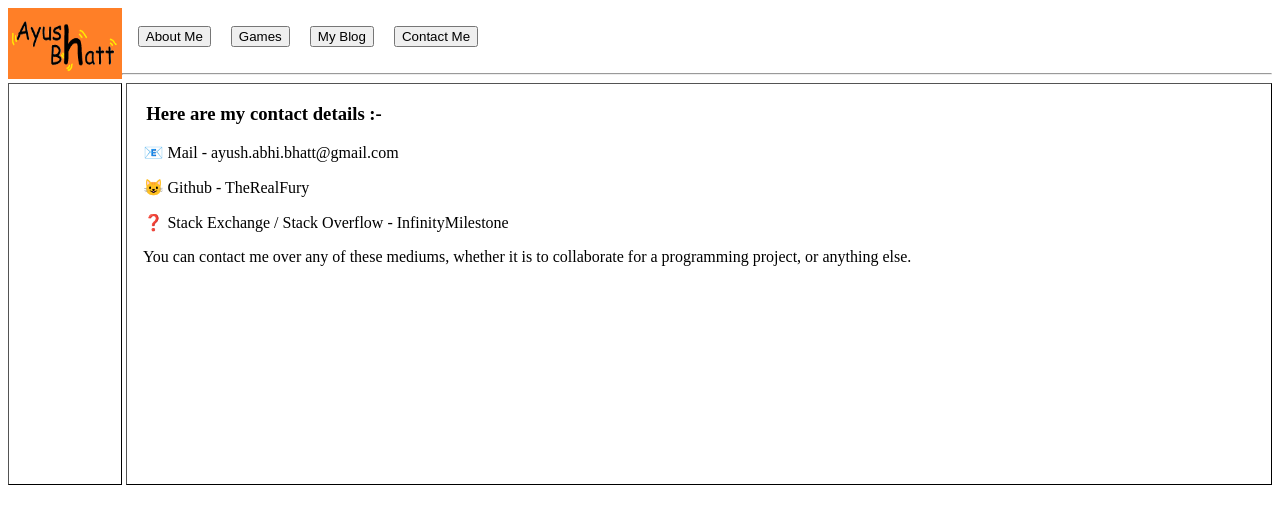
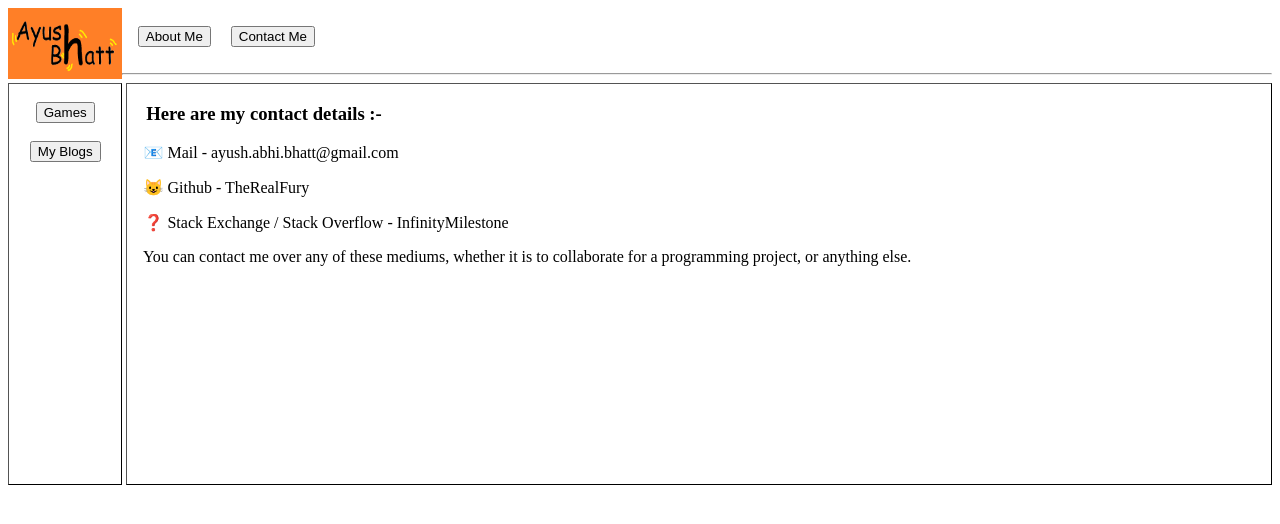
Before and after one commit to TheRealFury/Contact-Me, a plain HTML site: page index.html in a window 1280 px wide. Drawn offline with Linux system fonts and the light colour scheme.

Commit message:
Updated side <div> with links

```diff
--- a/index.html
+++ b/index.html
@@ -34,14 +34,14 @@
     <a href="https://ayushbhatt.in"><img src="AyushLogo.png" alt="logo" height="9%" width="9%" style="float:left"></a>
     <br> &nbsp; &nbsp;
     <a href="https://ayushbhatt.in/About-Me"><button>About Me</button></a> &nbsp; &nbsp;
-    <a href="https://ayushbhatt.in/Games"><button>Games</button></a> &nbsp; &nbsp;
-    <a href="https://huntingeastereggs.blogspot.com"><button>My Blog</button></a> &nbsp; &nbsp;
     <a href="https://ayushbhatt.in/Contact-Me"><button>Contact Me</button></a> <br><br>
     <hr>
 </head>
 <body>
   <div style="display: flex; flex-direction: row;" hidden>
   <div class="sideDiv">
+    <br> <a href="https://ayushbhatt.in/Games"><button>Games</button></a>
+    <br> <br> <a href="https://ayushbhatt.in/My-Blogs"><button>My Blogs</button></a>
   </div> &nbsp;
   <div class="mainDiv" >
       <h3> &nbsp; &nbsp; Here are my contact details :-</h3>
```
